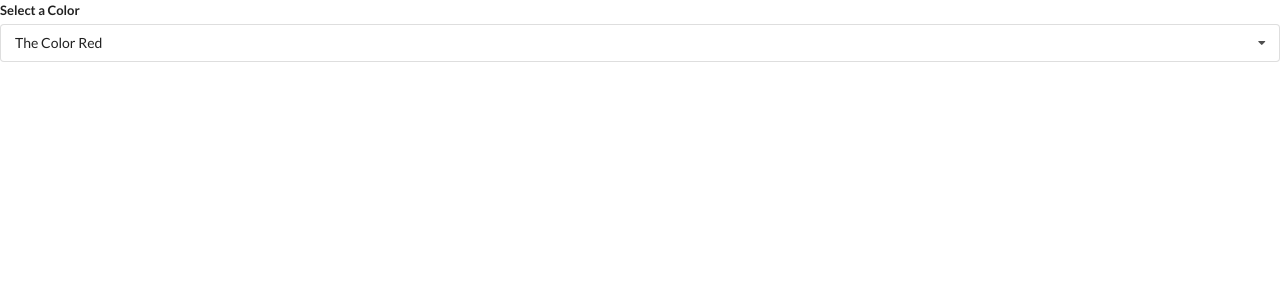
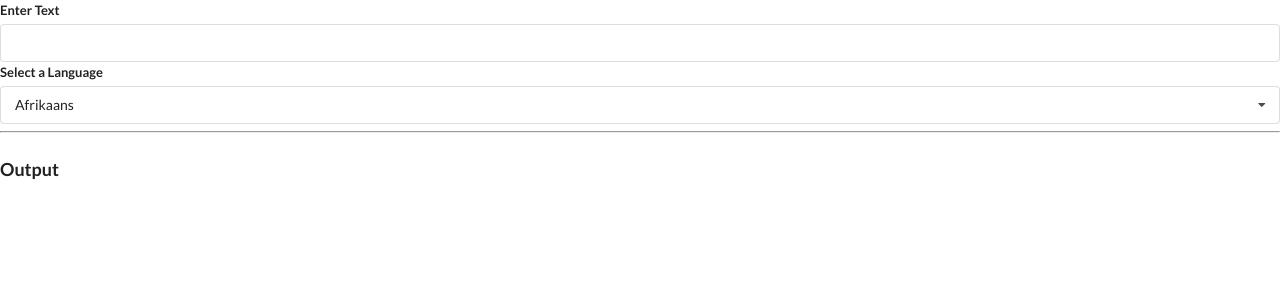
Before and after one commit to heysadboy/widgets, a React (Create React App) app: page / in a window 1280 px wide. Shown: the top 300 px of the page. Built offline with nearby package versions, Linux system fonts and the light colour scheme; no server answers.

Commit message:
finishing widget

```diff
--- a/src/App.js
+++ b/src/App.js
@@ -1,7 +1,8 @@
 import React, { useState } from 'react';
 import Accordion from './components/Accordion';
-import Search from './components/Search'
-import Dropdown from './components/Dropdown'
+import Search from './components/Search';
+import Dropdown from './components/Dropdown';
+import Translate from './components/Translate';
 
 const items = [
     {
@@ -35,14 +36,9 @@
 
 export default () => {
 
-    const [selected, setSelected] = useState(options[0]);
-
     return (
         <div>
-            <Dropdown
-                selected={selected}
-                onSelectedChange={setSelected}
-                options={options} />
+           <Translate />
         </div>
     );
 };
--- /dev/null
+++ b/src/components/Convert.js
@@ -0,0 +1,40 @@
+import React, { useState, useEffect } from 'react';
+import axios from 'axios';
+
+const Convert = ({ language, text }) => {
+    const [translated, setTranslated] = useState('');
+    const [debouncedText, setDebouncedText] = useState(text);
+
+    useEffect(() => {
+        const timerId = setTimeout(() => {
+            setDebouncedText(text);
+        }, 500);
+
+        return () => {
+            clearTimeout(timerId);
+        };
+    }, [text]);
+
+    useEffect(() => {
+        const doTranslation = async () => {
+            const { data } = await axios.post('https://translation.googleapis.com/language/translate/v2', {}, {
+                params: {
+                    q: debouncedText,
+                    target: language.value,
+                    key: 'AIzaSyCHUCmpR7cT_yDFHC98CZJy2LTms-IwDlM'
+                }
+            });
+            setTranslated(data.data.translations[0].translatedText);
+        };
+
+        doTranslation();
+
+    }, [language, debouncedText]);
+    return (
+        <div>
+            <h1 className='ui header'>{translated}</h1>
+        </div>
+    );
+};
+
+export default Convert;
--- a/src/components/Dropdown.js
+++ b/src/components/Dropdown.js
@@ -1,6 +1,6 @@
 import React, { useState, useEffect, useRef } from 'react';
 
-const Dropdown = ({ options, selected, onSelectedChange }) => {
+const Dropdown = ({ options, selected, onSelectedChange, label }) => {
     const [open, setOpen] = useState(false);
     const ref = useRef();
 
@@ -38,7 +38,7 @@
     return (
         <div ref={ref} className='ui form'>
             <div className='field'>
-                <label className='label'>Select a Color</label>
+                <label className='label'>{label}</label>
                 <div onClick={() => setOpen(!open)} className={`ui selection dropdown ${open ? 'visible active' : ''}`}>
                     <i className='dropdown icon'></i>
                     <div className='text'>{selected.label}</div>
--- /dev/null
+++ b/src/components/Translate.js
@@ -0,0 +1,49 @@
+import React, { useState } from 'react';
+import Dropdown from './Dropdown';
+import Convert from './Convert';
+
+const options = [
+    {
+        label: 'Afrikaans',
+        value: 'af'
+    },
+    {
+        label: 'Arabic',
+        value: 'ar'
+    },
+    {
+        label: 'Hindi',
+        value: 'hi'
+    },
+    {
+        label: 'Dutch',
+        value: 'nl'
+    }
+]
+
+const Translate = () => {
+    const [language, setLanguage] = useState(options[0]);
+    const [text, setText] = useState('');
+
+    return (
+        <div>
+            <div className='ui form'>
+                <div className='field'>
+                    <label>Enter Text</label>
+                    <input value={text} onChange={(e) => setText(e.target.value)} />
+                </div>
+            </div>
+            <Dropdown
+                label='Select a Language'
+                selected={language}
+                onSelectedChange={setLanguage}
+                options={options}
+            />
+            <hr />
+            <h3 className='ui header'>Output</h3>
+            <Convert text={text} language={language}/>
+        </div>
+    );
+};
+
+export default Translate;
```
Also changed, not shown: 1 other file (tests, documents, lock files or other folders).
